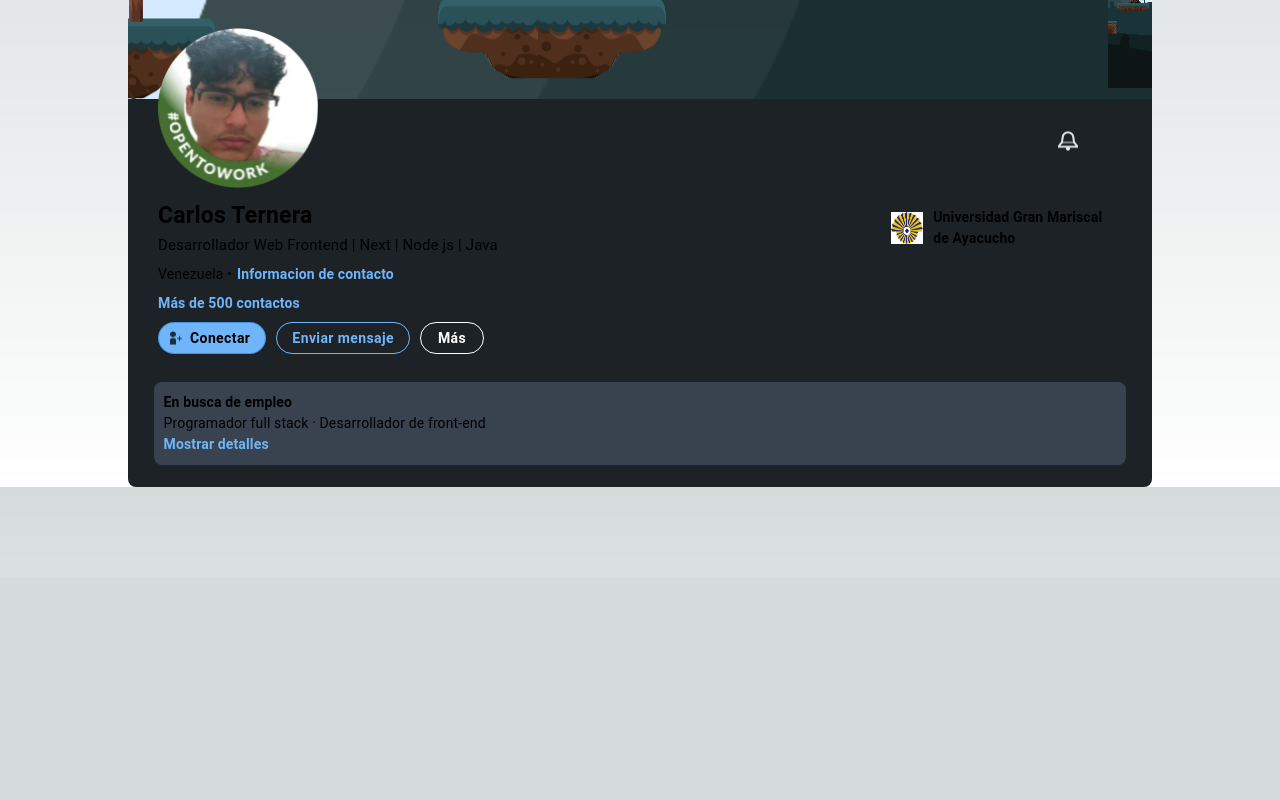
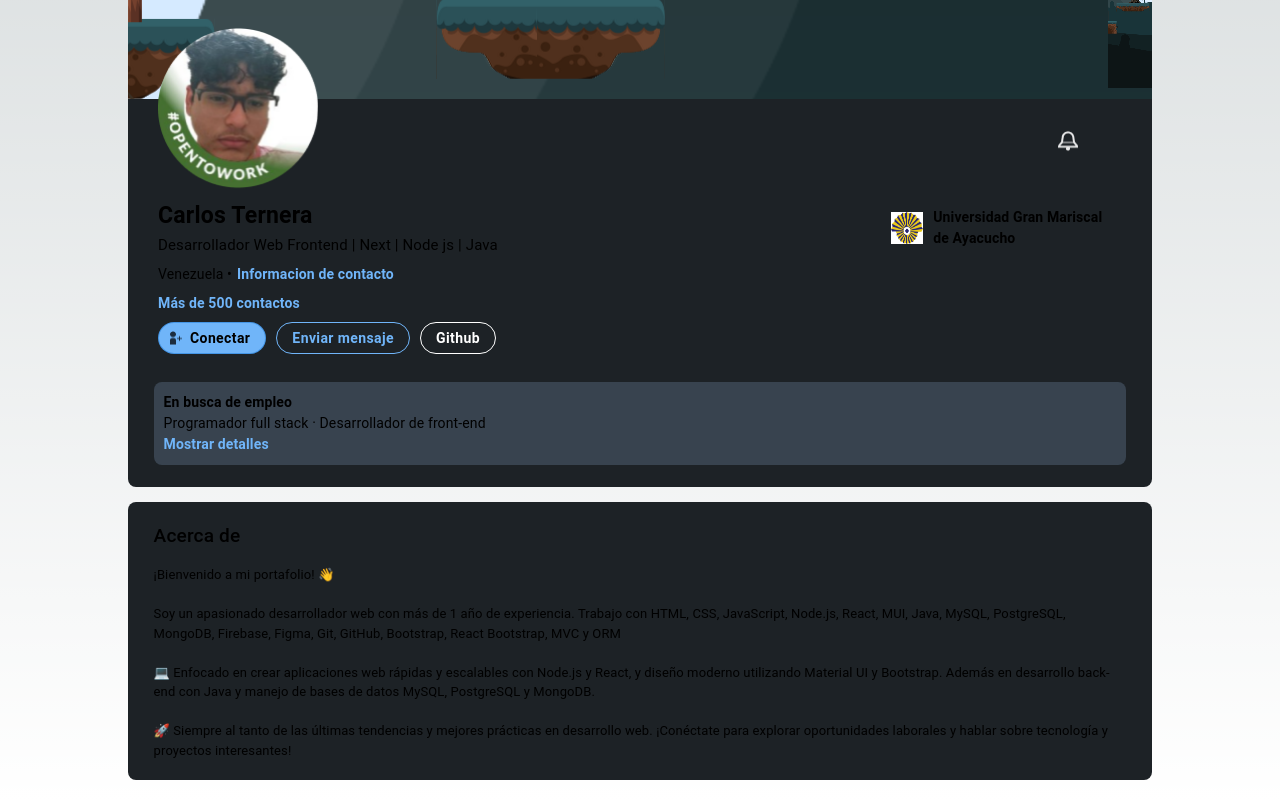
Before and after one commit to telnesito/portfolio, a Next.js app: page / in a window 1280 px wide. Shown: the part 222-1022 px from the top of the page. Before the commit the page ends 800 px from the top, so only its background shows below. Built offline with nearby package versions, Linux system fonts and the light colour scheme.

Commit message:
about me

```diff
--- a/package.json
+++ b/package.json
@@ -12,6 +12,7 @@
     "@emotion/react": "^11.11.1",
     "@emotion/styled": "^11.11.0",
     "@mui/material": "^5.14.4",
+    "@react-symbols/icons": "^1.2.2",
     "eslint": "8.46.0",
     "eslint-config-next": "13.4.13",
     "next": "13.4.13",
--- /dev/null
+++ b/src/app/components/AboutMe.jsx
@@ -0,0 +1,37 @@
+import React from 'react'
+import { Box, Typography, IconButton } from '@mui/material'
+import { Github } from '@react-symbols/icons'
+const AboutMe = () => {
+  return (
+    <Box
+      component={'section'}
+      height={'auto'}
+      paddingTop={'20px'}
+      paddingBottom={'20px'}
+      bgcolor={'#1D2226'}
+      width={'100%'}
+      borderRadius={'8px'}
+      display={'flex'}
+      justifyContent={'center'}
+      alignItems={'center'}
+    >
+      <Box width={'95%'} display={'flex'} flexDirection={'column'} gap={'15px'}>
+        <Typography fontSize={'19px'} fontWeight={'500'}> Acerca de</Typography>
+        <Typography fontSize={'13px'}>¡Bienvenido a mi portafolio! 👋
+          <br />
+          <br />
+          Soy un apasionado desarrollador web con más de 1 año de experiencia. Trabajo con HTML, CSS, JavaScript, Node.js, React, MUI, Java, MySQL, PostgreSQL, MongoDB, Firebase, Figma, Git, GitHub, Bootstrap, React Bootstrap, MVC y ORM
+          <br />
+          <br />
+          💻 Enfocado en crear aplicaciones web rápidas y escalables con Node.js y React, y diseño moderno utilizando Material UI y Bootstrap. Además en desarrollo back-end con Java y manejo de bases de datos MySQL, PostgreSQL y MongoDB.
+          <br />
+          <br />
+          🚀 Siempre al tanto de las últimas tendencias y mejores prácticas en desarrollo web. ¡Conéctate para explorar oportunidades laborales y hablar sobre tecnología y proyectos interesantes!
+        </Typography>
+
+      </Box>
+    </Box >
+  )
+}
+
+export default AboutMe
--- a/src/app/components/Button.jsx
+++ b/src/app/components/Button.jsx
@@ -47,9 +47,11 @@ const outlinedWhite = {
 // (condicion1) ? 'en caso true' : ((condicion2)? 'en caso true condicion 2':'en caso falso condicion 2')
 
 
-const ButtonLinkedin = ({ type, texto, icon = false }) => {
+const ButtonLinkedin = ({ type, texto, icon = false, href }) => {
   return (
     <Button
+      target='_blank'
+      href={href}
       startIcon={icon ? <Image width={12} height={14} src={'/images/Vector.png'} alt='add-person' /> : null}
       sx={type === 'contained' ? contained : type === 'outlinedBlue' ? outlinedBlue : outlinedWhite}
       variant={'outlined'}>{texto}</Button>
--- a/src/app/components/Profile.jsx
+++ b/src/app/components/Profile.jsx
@@ -41,9 +41,9 @@ const Profile = () => (
 
         <Typography color={'#70B5F9'} fontSize={'14px'} fontWeight={'700'}>Más de 500 contactos</Typography>
         <Box display={'flex'} gap={'10px'}>
-          <ButtonLinkedin texto={'Conectar'} type={'contained'} icon />
+          <ButtonLinkedin href={'https://www.linkedin.com/in/carlos-termera'} texto={'Conectar'} type={'contained'} icon />
           <ButtonLinkedin texto={'Enviar mensaje'} type={'outlinedBlue'} />
-          <ButtonLinkedin texto={'Más'} type={'outlinedWhite'} />
+          <ButtonLinkedin href={'https://github.com/telnesito'} texto={'Github'} type={'outlinedWhite'} />
         </Box>
 
 
--- a/src/app/page.js
+++ b/src/app/page.js
@@ -1,10 +1,12 @@
 import styles from './page.module.css'
 import Profile from './components/Profile'
+import AboutMe from './components/AboutMe'
 
 export default function Home() {
   return (
     <main className={styles.contenedorPrincipal}>
       <Profile />
+      <AboutMe />
     </main>
   )
 }
--- a/src/app/page.module.css
+++ b/src/app/page.module.css
@@ -1,7 +1,10 @@
 .contenedorPrincipal {
   display: flex;
   justify-content: center;
+  flex-direction: column;
   align-items: center;
   margin-top: 20px;
+  margin-bottom: 20px;
   width: 80vw;
+  gap: 15px;
 }
```
Also changed, not shown: 1 other file (tests, documents, lock files or other folders).
